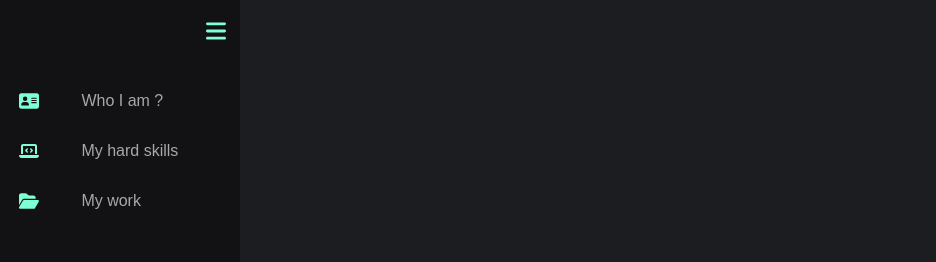
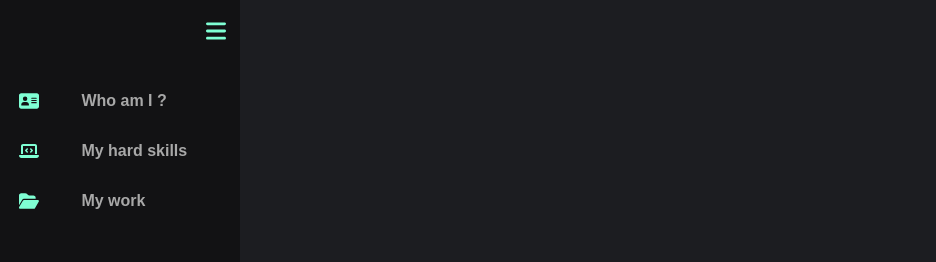
Before and after one commit to Tim-jn/Portfolio, a React (Create React App) app: page / in a window 1280 px wide. Shown: the top 262 px of the page, without its empty margins (0-936 px from the left). Built offline with nearby package versions, Linux system fonts and the light colour scheme.

Commit message:
fast update

```diff
--- a/src/App.scss
+++ b/src/App.scss
@@ -66,6 +66,7 @@ body {
   text-decoration: none;
   display: flex;
   align-items: center;
+  font-weight: 600;
 }
 
 .sidebar ul li a .icons {
--- a/src/Components/SideBar.tsx
+++ b/src/Components/SideBar.tsx
@@ -20,7 +20,7 @@ export default function SideBar() {
         <li>
           <a href="#profile">
             <FontAwesomeIcon className="icons" icon={faAddressCard} />
-            <span className="link-name">Who I am ?</span>
+            <span className="link-name">Who am I ?</span>
           </a>
         </li>
         <li>
```
